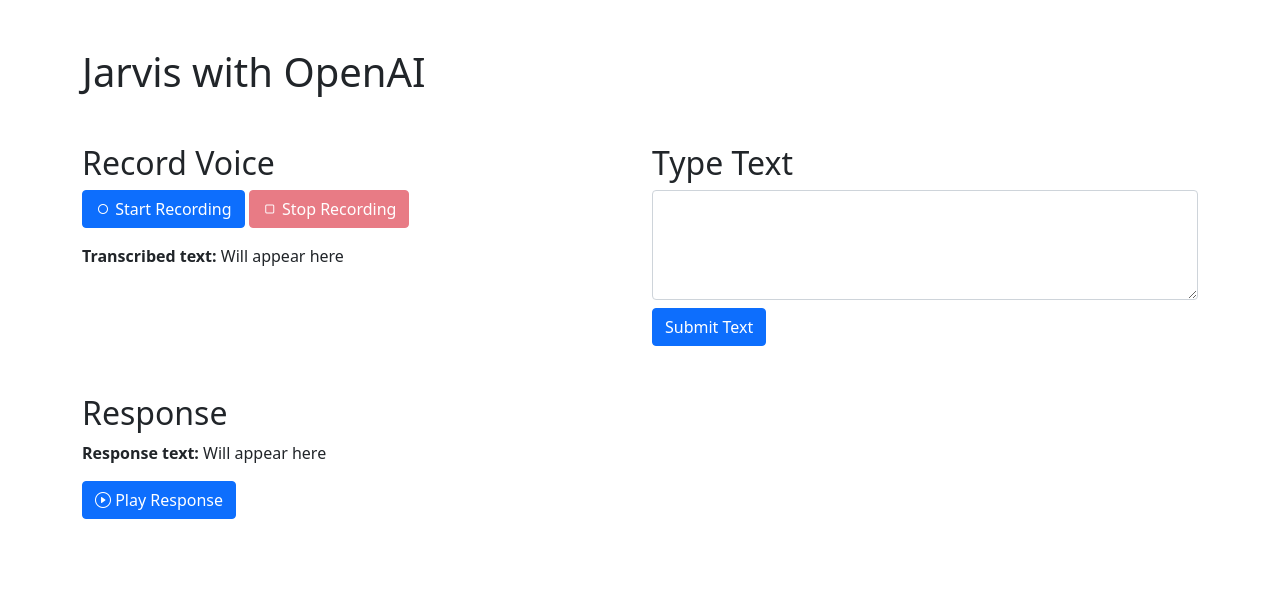
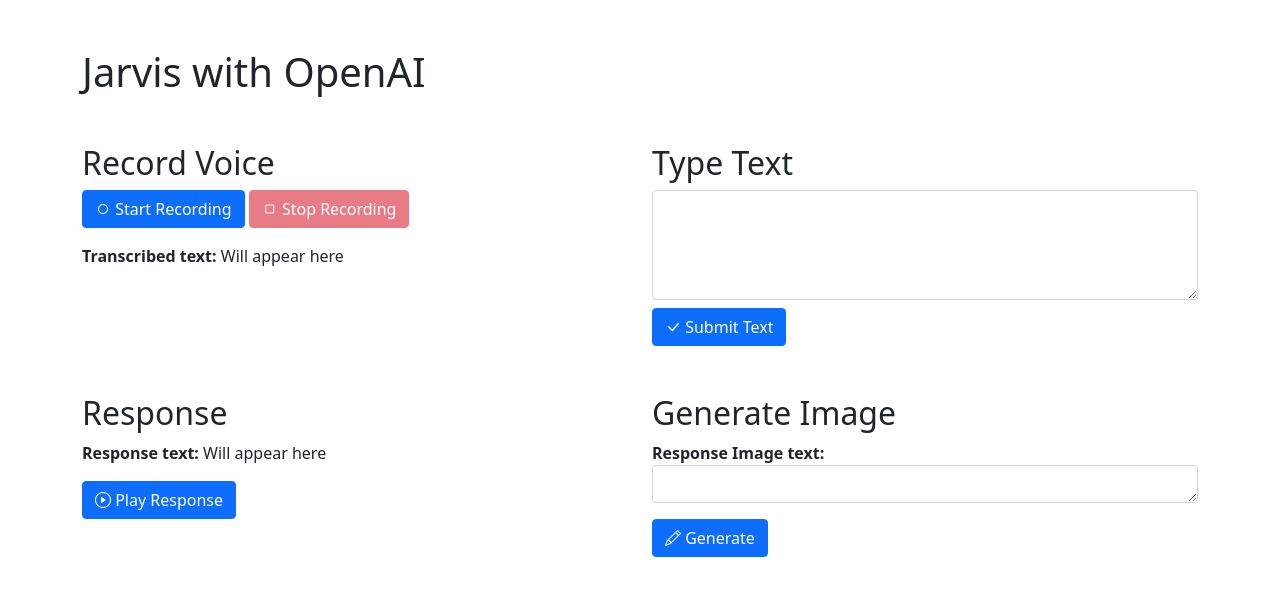
Before and after one commit to aakash-priyadarshi/Jarvis, a website: page index.html in a window 1280 px wide. Drawn offline with nearby package versions, Linux system fonts and the light colour scheme; no server answers.

Commit message:
Added image generation in UI

```diff
--- a/index.html
+++ b/index.html
@@ -24,16 +24,24 @@
             <div class="col-md-6">
                 <h2>Type Text</h2>
                 <textarea id="textInput" class="form-control" rows="4"></textarea>
-                <button id="submitText" class="btn btn-primary mt-2">Submit Text</button>
+                <button id="submitText" class="btn btn-primary mt-2"><i class="bi bi-check-lg"></i> Submit Text</button>
             </div>
         </div>
 
         <div class="row mt-5">
-            <div class="col-md-12">
+            <div class="col-md-6">
                 <h2>Response</h2>
                 <p id="responseText"><strong>Response text:</strong> <span>Will appear here</span></p>
                 <button id="playResponse" class="btn btn-primary"><i class="bi bi-play-circle"></i> Play Response</button>
             </div>
+            <div class="col-md-6">
+              <h2>Generate Image</h2>
+              <p id="generatedImage"><strong>Response Image text:</strong> <textarea id="textInput" class="form-control" rows="1"></textarea></p>
+              <button id="generateImage" class="btn btn-primary"><i class="bi bi-pencil"></i> Generate</button>
+
+
+
+          </div>
         </div>
     </div>
 
```
